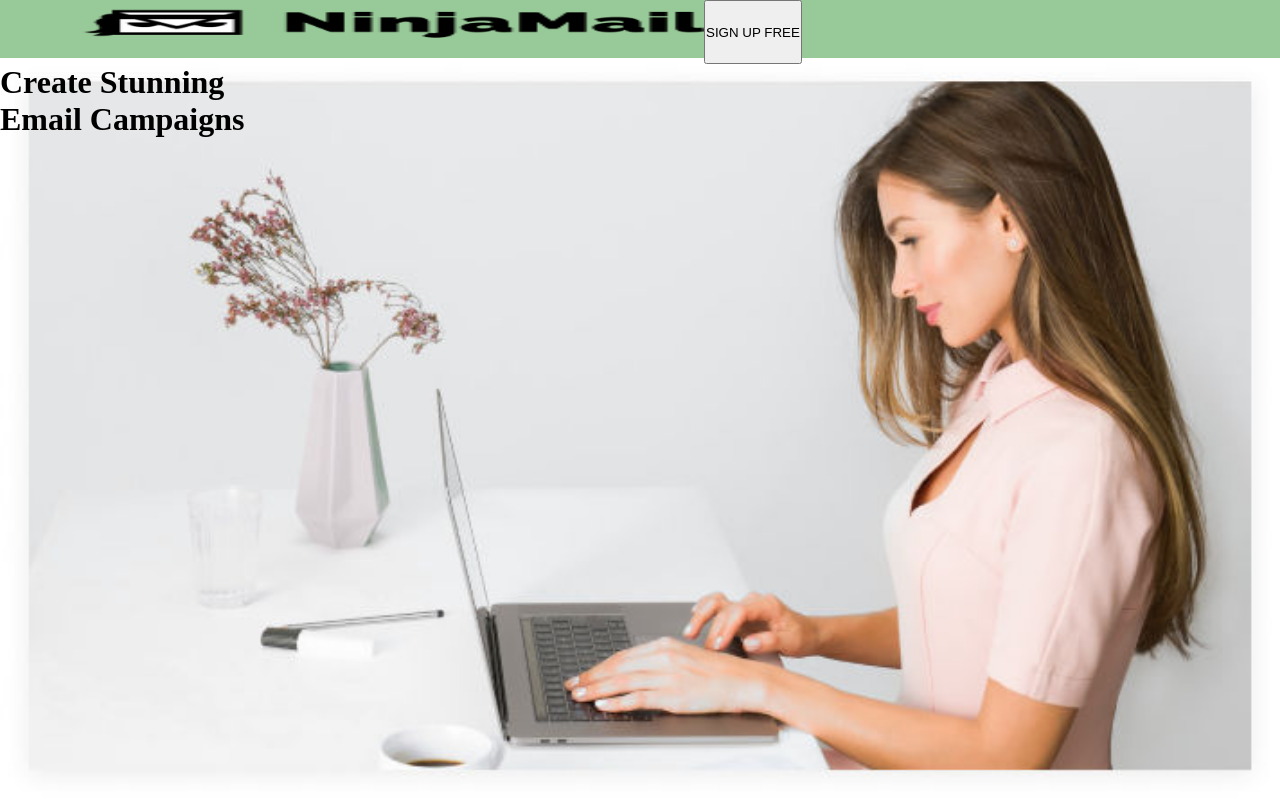
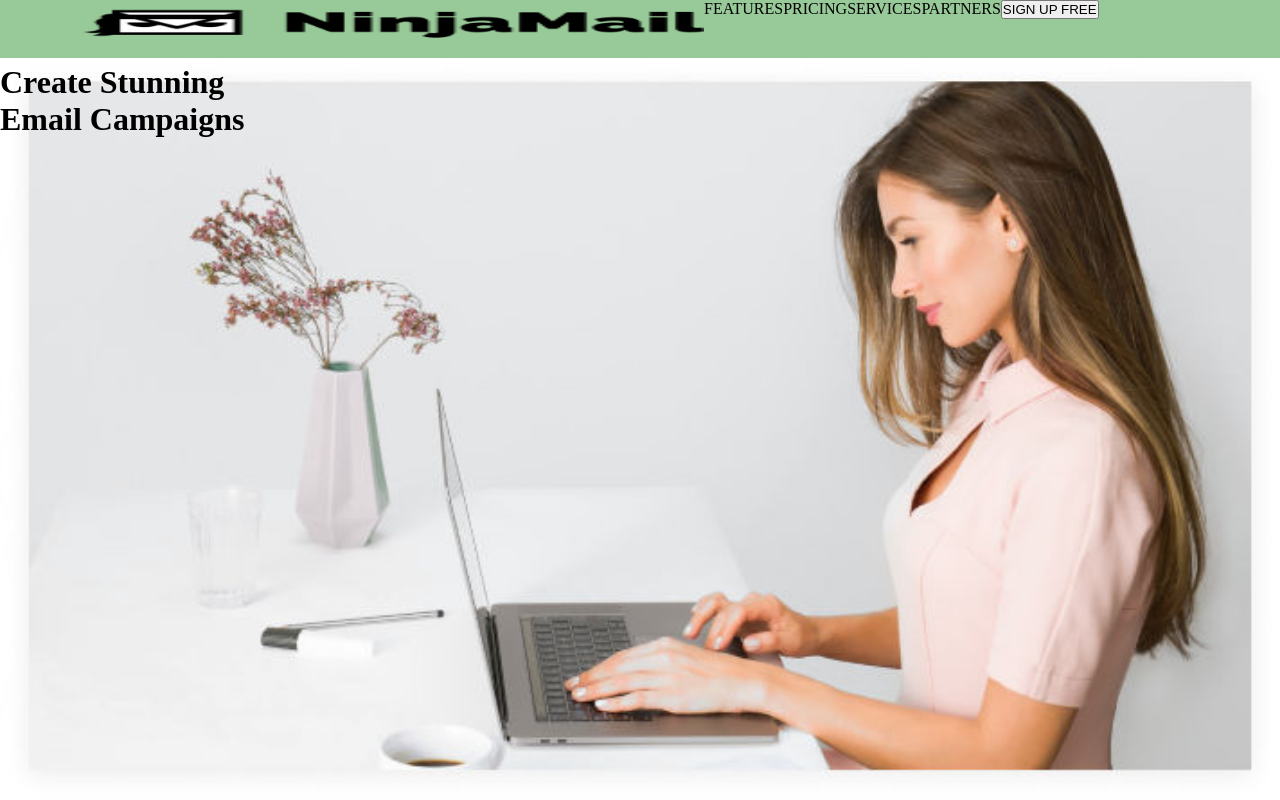
Before and after one commit to matheush9/ninja-mail-page, a Next.js app: page / in a window 1280 px wide. Shown: the top 800 px of the page. Built offline with nearby package versions, Linux system fonts and the light colour scheme.

Commit message:
feat: added desktop navbar

```diff
--- a/src/components/Navbar/index.jsx
+++ b/src/components/Navbar/index.jsx
@@ -10,7 +10,13 @@ export default function Navbar() {
         alt=""
         src={"/images/ninja-mail-logo.png"}
       />
-      <button>SIGN UP FREE</button>
+      <div className={styles.container}>
+        <a href="">FEATURES</a>
+        <a href="">PRICING</a>
+        <a href="">SERVICES</a>
+        <a href="">PARTNERS</a>
+        <button>SIGN UP FREE</button>
+      </div>
     </div>
   );
 }
--- a/src/components/Navbar/navbar.module.scss
+++ b/src/components/Navbar/navbar.module.scss
@@ -7,4 +7,19 @@
     width: 55vw;
     height: 8vh;
   }
+  .container {
+    a {
+      display: none;
+    }
+  }
 }
+
+@media (min-width: 600px) {
+  .component {
+    .container {
+      a {
+        display: inline;
+      }
+    }
+  }
+}
```
